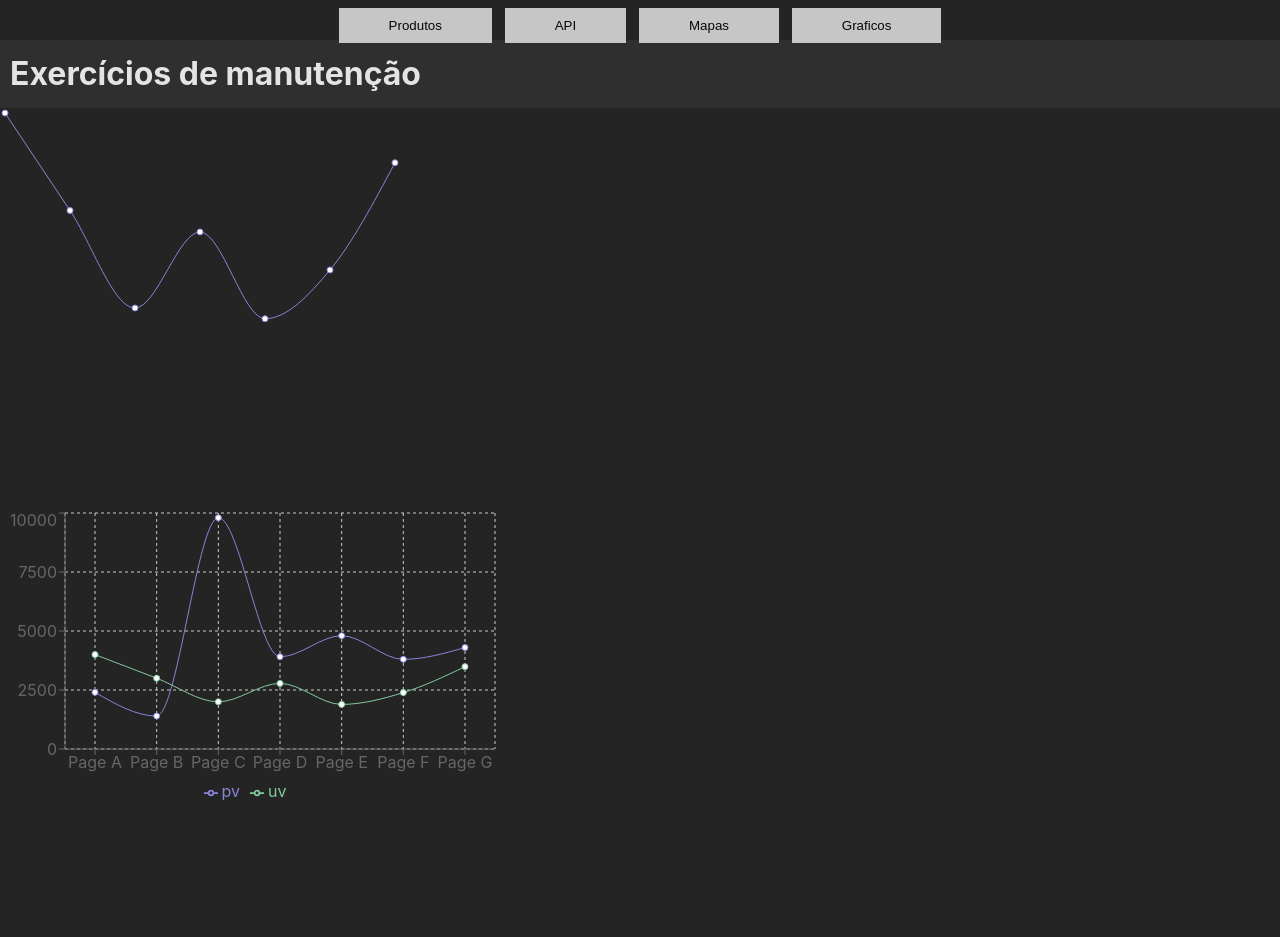
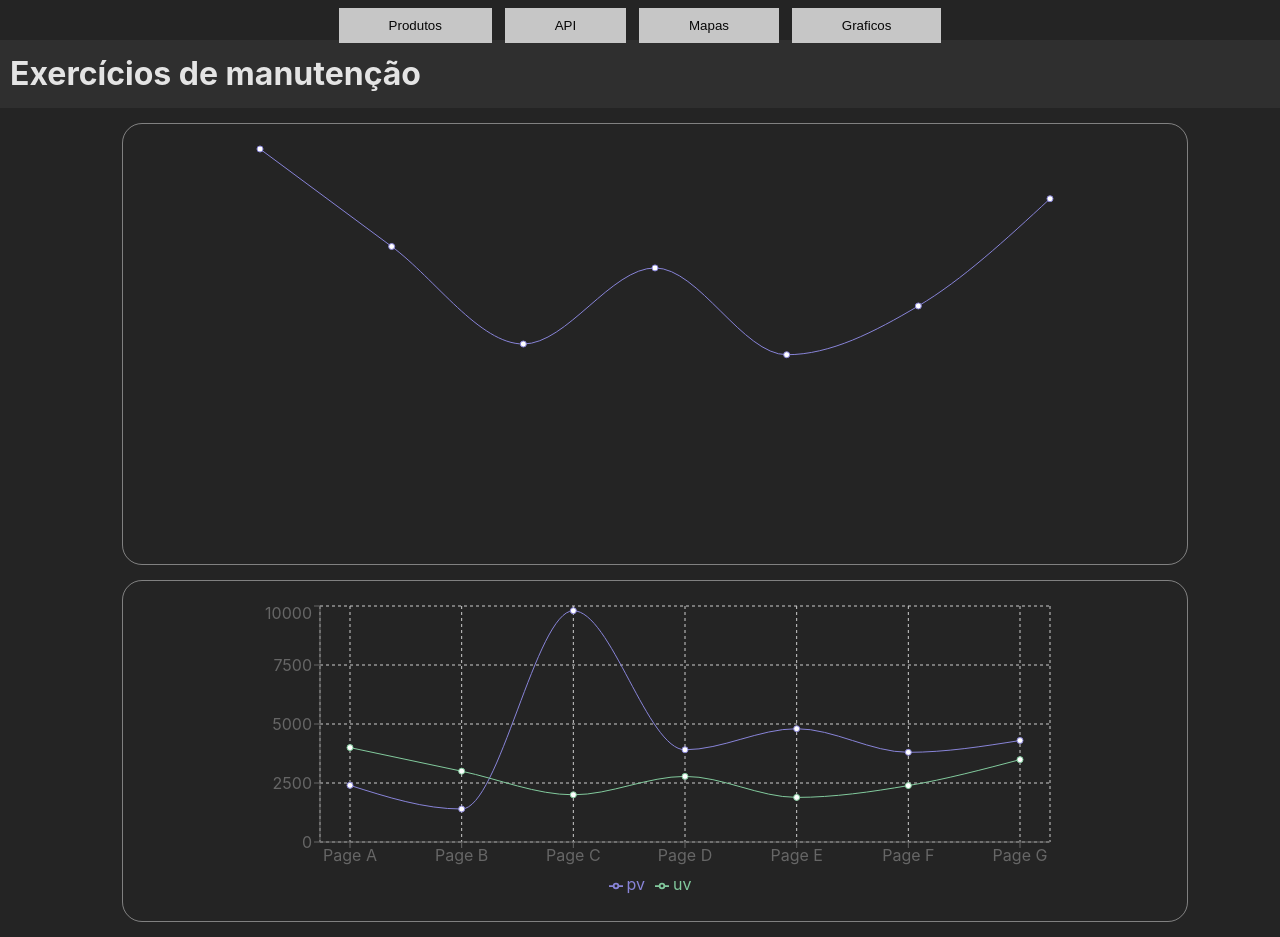
Before and after one commit to milena579/ProjetoReact, a React (Vite) app: page /Grafico in a window 1280 px wide. Shown: the top 937 px of the page. Before the commit the page ends 840 px from the top, so only its background shows below. Built offline with nearby package versions, Linux system fonts and the light colour scheme; some icons are missing.

Commit message:
graficos arrumados

```diff
--- a/src/Grafico.jsx
+++ b/src/Grafico.jsx
@@ -8,7 +8,7 @@ import {
     Legend,
   } from "recharts";
 import App from "./App";
-
+import style from  './Grafico.module.css'
 const data = [
   {
     name: 'Page A',
@@ -58,11 +58,15 @@ export const Grafico = () => {
     return (
         <>
             <App></App>
-            <LineChart width={400} height={400} data={data}>
+            <div className={style.graficos}>
+              <div className={style.grafico}>
+              <LineChart width={800} height={400} data={data}>
                   <Line type="monotone" dataKey="uv" stroke="#8884d8" />
               </LineChart>
+              </div>
 
-            <LineChart width={500} height={300} data={data}>
+              <div className={style.grafico}>
+                <LineChart width={800} height={300} data={data}>
                 <CartesianGrid strokeDasharray="3 3" />
                 <XAxis dataKey="name" padding={{ left: 30, right: 30 }} />
                 <YAxis />
@@ -76,6 +80,8 @@ export const Grafico = () => {
                 />
                 <Line type="monotone" dataKey="uv" stroke="#82ca9d" />
                 </LineChart>
+              </div>
+            </div>
 
         </>
     );
--- /dev/null
+++ b/src/Grafico.module.css
@@ -0,0 +1,19 @@
+.graficos{
+    display: flex;
+    flex-direction: column;
+    align-items: center;
+    justify-content: center;
+    width: 100%;
+    gap: 15px;
+    padding: 15px;
+}
+
+.grafico{
+    width: 80%;
+    border: solid 1px rgba(255, 255, 255, 0.425);
+    padding: 20px;
+    align-items: center;
+    justify-content: center;
+    display: flex;
+    border-radius: 20px;
+}
```
Lines whose indentation alone changed are shown as unchanged.
